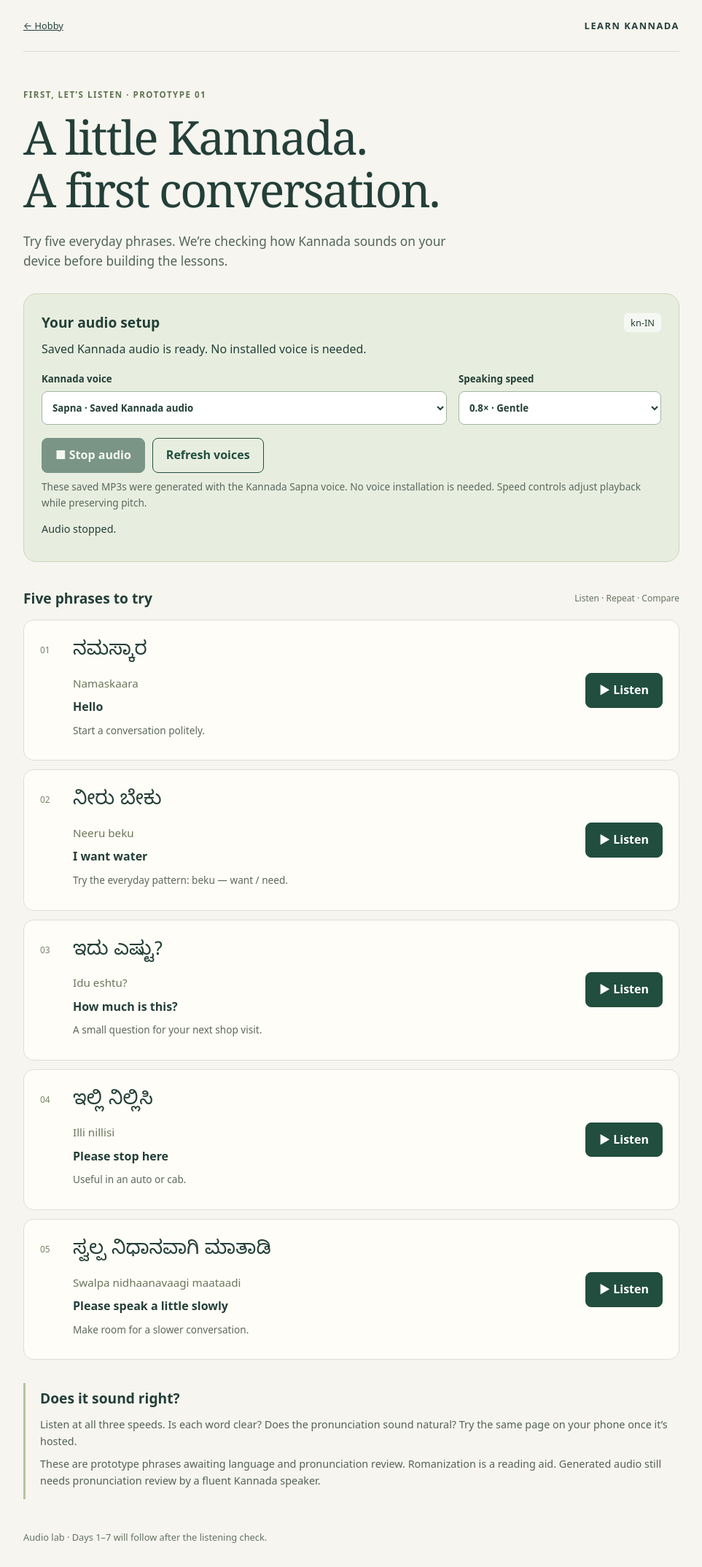
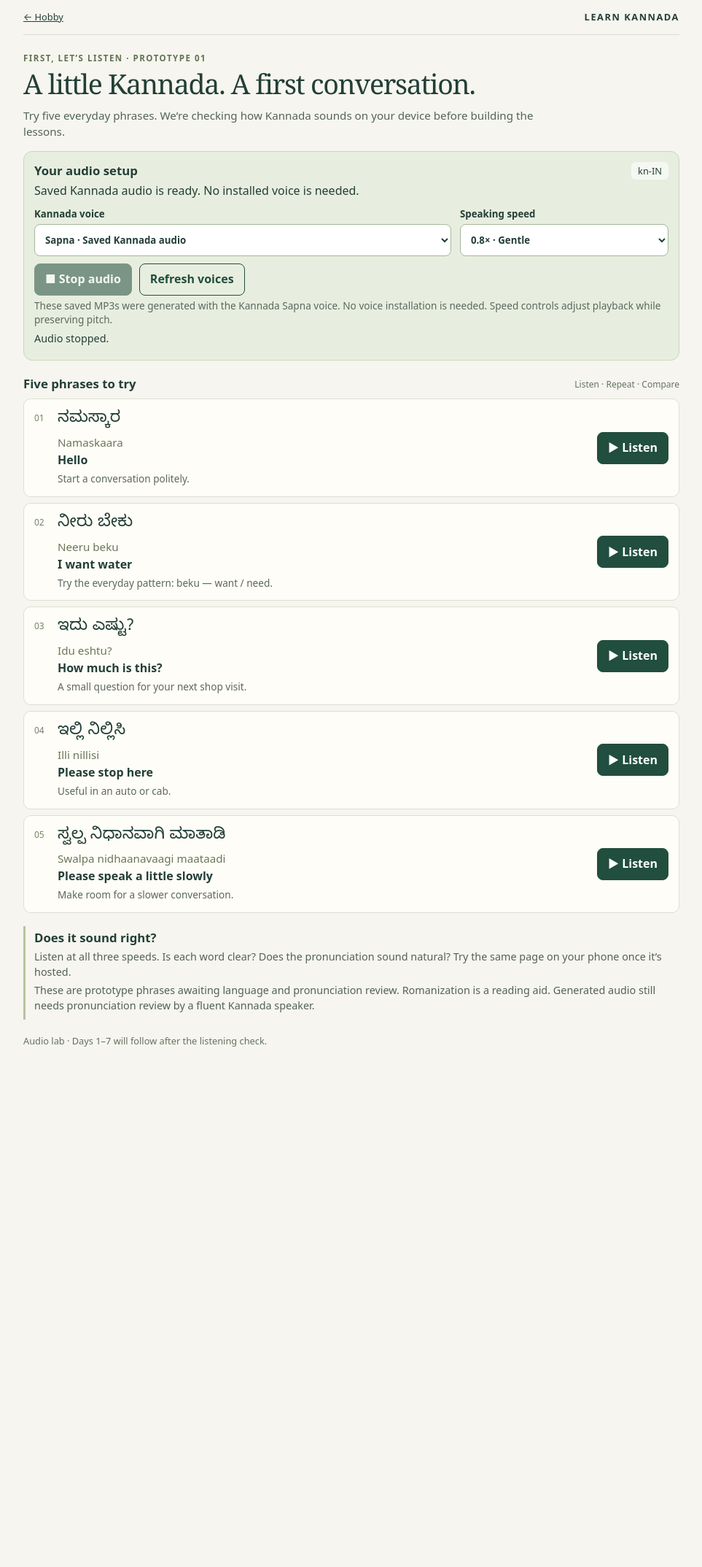
Before and after one commit to imsank/imsank.github.io, a Jekyll site: the page hobby/learn-kannada/index.html, which Jekyll copies as it is, in a window 1280 px wide. Shown: the whole page at 73% size, without its empty margins (158-1121 px from the left). Built offline with Jekyll 4.4.1, drawn with Linux system fonts in a browser that asks for light colours; after the commit the page ends 1453 px from its top, so only the background shows below that.

Commit message:
Compact Kannada prototype spacing and phrase cards

```diff
--- a/hobby/learn-kannada/index.html
+++ b/hobby/learn-kannada/index.html
@@ -14,7 +14,7 @@
   <main id="main">
     <section class="intro">
       <p class="eyebrow">FIRST, LET’S LISTEN · PROTOTYPE 01</p>
-      <h1>A little Kannada.<br>A first conversation.</h1>
+      <h1>A little Kannada. A first conversation.</h1>
       <p class="lead">Try five everyday phrases. We’re checking how Kannada sounds on your device before building the lessons.</p>
     </section>
     <section class="audio-panel" aria-labelledby="audio-heading">
--- a/hobby/learn-kannada/styles.css
+++ b/hobby/learn-kannada/styles.css
@@ -1,7 +1,9 @@
-:root{font-family:system-ui,-apple-system,"Segoe UI",sans-serif;color:#233f38;background:#f6f5ef;font-synthesis:none;line-height:1.6}
+:root{font-family:system-ui,-apple-system,"Segoe UI",sans-serif;color:#233f38;background:#f6f5ef;font-synthesis:none;line-height:1.45}
 *{box-sizing:border-box}body{margin:0}header,main,footer{width:min(900px,calc(100% - 40px));margin:auto}
-header{display:flex;justify-content:space-between;gap:20px;padding:25px 0;border-bottom:1px solid #d8ddd2;font-size:.8rem}header a{color:inherit}header span{letter-spacing:.12em;font-weight:700}
-main{padding:42px 0}h1{font-family:Georgia,serif;font-size:clamp(2.4rem,6vw,4rem);font-weight:400;line-height:1.13;margin:12px 0 20px;letter-spacing:-.035em}h2{font-size:1.2rem;margin:0}p{margin:8px 0}.eyebrow{font-size:.72rem;font-weight:750;letter-spacing:.13em;color:#617352}.lead{max-width:600px;font-size:1.08rem;color:#52645c}
-.audio-panel{margin:30px 0 35px;background:#e8eedf;border:1px solid #cbd6bd;border-radius:18px;padding:24px}.panel-heading,.section-heading{display:flex;justify-content:space-between;gap:12px;align-items:center}.badge{background:#fff9;border-radius:6px;padding:3px 9px;font-size:.8rem}.controls{display:grid;grid-template-columns:2fr 1fr;gap:16px;margin:18px 0}label{font-size:.83rem;font-weight:650}select{display:block;width:100%;min-width:0;min-height:46px;margin-top:6px;border:1px solid #a4b69c;border-radius:8px;padding:10px;background:#fff;color:#233f38;font:inherit}button{min-height:44px;padding:10px 18px;border:1px solid #214e3e;border-radius:8px;background:#214e3e;color:white;font:inherit;font-weight:600;cursor:pointer}button:hover:not(:disabled){background:#31664f}button:disabled{opacity:.55;cursor:not-allowed}.secondary{background:transparent;color:#214e3e}.secondary:hover:not(:disabled){color:white}.actions{display:flex;flex-wrap:wrap;gap:10px}.hint{color:#5b685f;font-size:.85rem}#playback-status{font-size:.9rem;min-height:1.6em;margin-top:14px}.section-heading{margin-bottom:14px}.section-heading span{font-size:.75rem;color:#657361}
-.phrase{display:grid;grid-template-columns:30px 1fr auto;align-items:center;gap:15px;background:#fffdf7;border:1px solid #dedfd5;border-radius:14px;padding:22px;margin:12px 0}.number{align-self:start;font-size:.75rem;color:#758467;padding-top:9px}h3{font-family:"Nirmala UI","Noto Sans Kannada",sans-serif;font-size:1.65rem;line-height:1.65;font-weight:500;margin:0;overflow-wrap:anywhere}.romanized{color:#6a765b;font-size:.95rem}.meaning{font-weight:650}.play{white-space:nowrap}.playing{border-color:#467651;box-shadow:0 0 0 2px #467651}.testing-note{margin-top:32px;border-left:3px solid #b6c39d;padding:6px 0 6px 20px}.testing-note p{font-size:.9rem;color:#536258}footer{padding:0 0 30px;font-size:.8rem;color:#647361}:focus-visible{outline:3px solid #bc6423;outline-offset:4px}.skip-link{position:absolute;top:-80px;left:16px;background:white;padding:12px;z-index:2}.skip-link:focus{top:8px}
-@media(max-width:560px){header,main,footer{width:calc(100% - 28px)}header{font-size:.67rem;gap:10px}main{padding-top:28px}.audio-panel{padding:18px}.controls{grid-template-columns:1fr}.phrase{grid-template-columns:24px 1fr;padding:18px;gap:10px}.play{grid-column:2;justify-self:start}.section-heading{align-items:start;flex-direction:column;gap:2px}h3{font-size:1.5rem}}
+header{display:flex;justify-content:space-between;gap:20px;padding:14px 0;border-bottom:1px solid #d8ddd2;font-size:.8rem}header a{color:inherit}header span{letter-spacing:.12em;font-weight:700}
+main{padding:20px 0}h1{font-family:Georgia,serif;font-size:clamp(1.65rem,3.6vw,2.35rem);font-weight:400;line-height:1.13;margin:6px 0 10px;letter-spacing:-.035em}h2{font-size:1.05rem;margin:0}p{margin:4px 0}.eyebrow{font-size:.72rem;font-weight:750;letter-spacing:.13em;color:#617352}.lead{max-width:760px;font-size:.95rem;color:#52645c}
+.audio-panel{margin:16px 0 20px;background:#e8eedf;border:1px solid #cbd6bd;border-radius:12px;padding:14px}.panel-heading,.section-heading{display:flex;justify-content:space-between;gap:12px;align-items:center}.badge{background:#fff9;border-radius:6px;padding:3px 9px;font-size:.8rem}.controls{display:grid;grid-template-columns:2fr 1fr;gap:12px;margin:10px 0}label{font-size:.83rem;font-weight:650}select{display:block;width:100%;min-width:0;min-height:44px;margin-top:4px;border:1px solid #a4b69c;border-radius:8px;padding:10px;background:#fff;color:#233f38;font:inherit}button{min-height:44px;padding:8px 14px;border:1px solid #214e3e;border-radius:8px;background:#214e3e;color:white;font:inherit;font-weight:600;cursor:pointer}button:hover:not(:disabled){background:#31664f}button:disabled{opacity:.55;cursor:not-allowed}.secondary{background:transparent;color:#214e3e}.secondary:hover:not(:disabled){color:white}.actions{display:flex;flex-wrap:wrap;gap:10px}.hint{color:#5b685f;font-size:.85rem}#playback-status{font-size:.9rem;min-height:1.45em;margin-top:6px}.section-heading{margin-bottom:8px}.section-heading span{font-size:.75rem;color:#657361}
+.phrase{display:grid;grid-template-columns:22px minmax(0,1fr) auto;align-items:center;gap:10px;background:#fffdf7;border:1px solid #dedfd5;border-radius:10px;padding:12px 14px;margin:8px 0}.number{align-self:start;font-size:.75rem;color:#758467;padding-top:5px}h3{font-family:"Nirmala UI","Noto Sans Kannada",sans-serif;font-size:1.4rem;line-height:1.5;font-weight:500;margin:0;overflow-wrap:anywhere}.romanized{color:#6a765b;font-size:.95rem}.meaning{font-weight:650}.play{white-space:nowrap}.playing{border-color:#467651;box-shadow:0 0 0 2px #467651}.testing-note{margin-top:18px;border-left:3px solid #b6c39d;padding:4px 0 4px 12px}.testing-note p{font-size:.9rem;color:#536258}footer{padding:0 0 18px;font-size:.8rem;color:#647361}:focus-visible{outline:3px solid #bc6423;outline-offset:4px}.skip-link{position:absolute;top:-80px;left:16px;background:white;padding:12px;z-index:2}.skip-link:focus{top:8px}
+@media(max-width:560px){header,main,footer{width:calc(100% - 28px)}header{font-size:.67rem;gap:10px}main{padding-top:16px}.audio-panel{padding:12px}.controls{grid-template-columns:1fr}.phrase{grid-template-columns:minmax(0,1fr) auto;padding:12px;gap:8px}.number{display:none}.play{grid-column:2;grid-row:1;align-self:center;padding:8px 10px;font-size:.85rem}.section-heading{align-items:start;flex-direction:column;gap:2px}h3{font-size:1.3rem}.phrase .hint{font-size:.8rem}}
+
+.phrase p{margin:2px 0}.phrase .hint{margin-top:4px}
```
